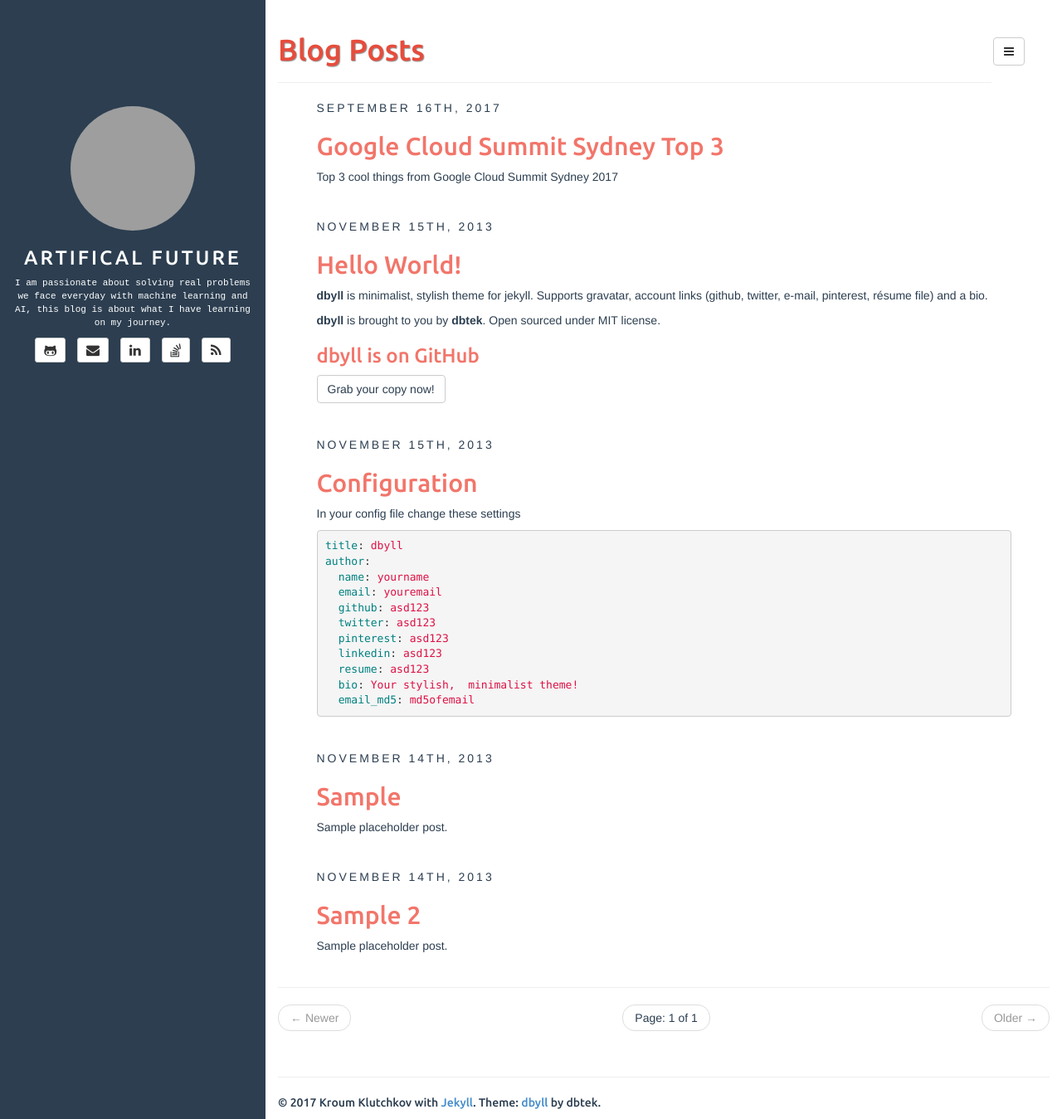
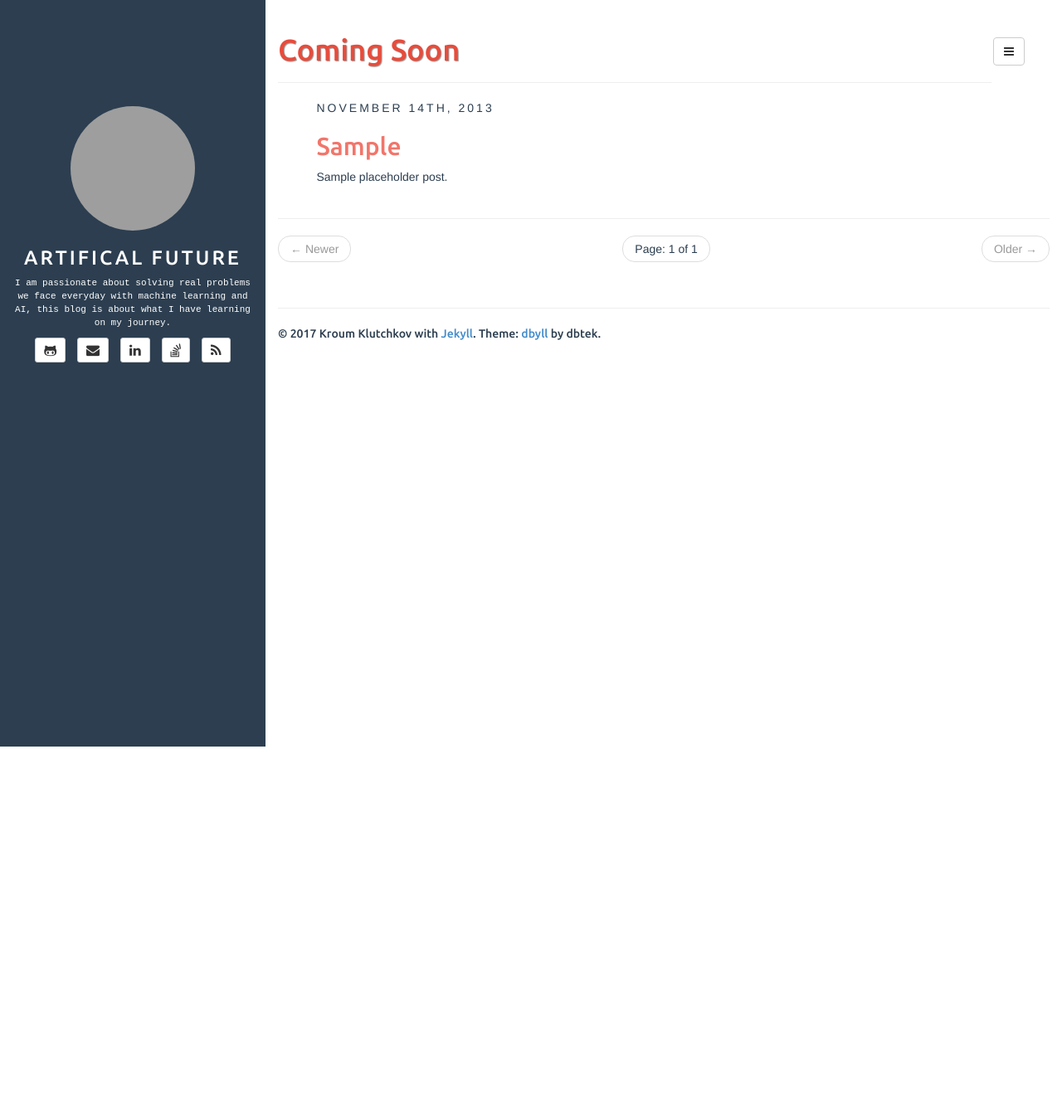
Before and after one commit to Astr-o/astr-o.github.io, a Jekyll site: the page built from index.html, in a window 1280 px wide and 1349 px high. Shown: the whole window at 83% size. Built offline with Jekyll 4.4.1, drawn with Linux system fonts in a browser that asks for light colours; the list of posts is cut into pages by our own code; grey boxes are pictures that could not be loaded.

Commit message:
coming soon place holder

```diff
--- a/_config.yml
+++ b/_config.yml
@@ -14,7 +14,7 @@ defaults:
     scope:
       path: "" # empty string for all files
     values:
-      title: Blog Posts
+      title: Coming Soon
 
 description: Stylish Jekyll Theme
 author:
--- a/_posts/2013-11-15-configuration.md
+++ /dev/null
@@ -1,23 +0,0 @@
----
-layout: post
-title: Configuration
-categories: [general, setup, demo]
-tags: [demo, dbyll, dbtek, setup]
-fullview: true
----
-
-In your config file change these settings
-
-{% highlight yaml %}
-title: dbyll
-author:
-  name: yourname
-  email: youremail
-  github: asd123
-  twitter: asd123
-  pinterest: asd123
-  linkedin: asd123
-  resume: asd123
-  bio: Your stylish,  minimalist theme!
-  email_md5: md5ofemail
-{% endhighlight %}
--- a/_posts/2013-11-15-hello-world.md
+++ /dev/null
@@ -1,16 +0,0 @@
----
-layout: post
-title: Hello World!
-categories: [general, setup, demo]
-tags: [demo, dbyll, dbtek, setup]
-fullview: true
-comments: true
----
-
-**dbyll** is minimalist, stylish theme for jekyll. Supports gravatar, account links (github, twitter, e-mail, pinterest, résume file) and a bio.
-
-**dbyll** is brought to you by **[dbtek](http://ismaildemirbilek.com)**. Open sourced under [MIT](http://opensource.org/licenses/MIT) license.
-
-### dbyll is on GitHub
-
-<a class="btn btn-default" href="https://github.com/dbtek/dbyll">Grab your copy now!</a>
--- a/_posts/2017-09-16-google-cloud-summit.md
+++ /dev/null
@@ -1,28 +0,0 @@
----
-layout: post
-title: Google Cloud Summit Sydney Top 3
-categories: []
-tags: []
-description: Top 3 cool things from Google Cloud Summit Sydney 2017
----
-
-Just to give a little context, this is my first blog post. I am a Software Engineer and work transforming business using AI. I had the pleasure of attending this year's Google Cloud Summit last week here in Sydney. Have to say
-the event was fantastic, great presentation space, catering I have been to quite a few similar conferences this year definetly put Google Cloud at the top both in terms of experience and the value of knowledge I got out of the day. Overall the break out sessions were broken up into three streams. Don't ask me what the other two where cose I was sure which one I'd choose from the moment I registered.
-
-Ofcourse I attended the Machine Learning track, ... who wouldnt?. I have to say breakouts and all the presentations were
-very well delivered. Technical enough for me not to get bored or set off my bullshit detector yet also focused
-on business use cases and outcomes not just shinny toys or buzz words. All the presenter most of whom were Google Customer Engineers or Developer Advocates, had a chat with of few of them throughout the day and every one of them was friendly and eager to help. I must say a persectivie user and customer of Google cloud it gave me a lot of confidence and it was awesome to just geek out about the latest tech.
-
-# In no particular order heres 3 cool things from the conference
-
-## Datapre tools
-
-<iframe width="420" height="315" src="https://www.youtube.com/embed/dQw4w9WgXcQ" frameborder="0" allowfullscreen></iframe>
-
-## Data
-
-{% highlight ruby %}
-def foo
-  puts 'foo'
-end
-{% endhighlight %}
```
Also changed, not shown: _posts/2013-11-14-sample-2.md (deleted, +0 -11 lines).
